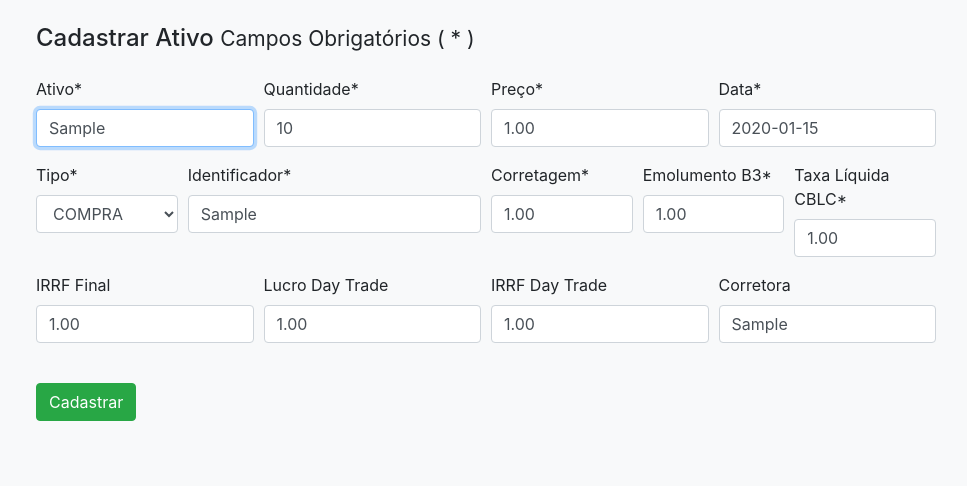
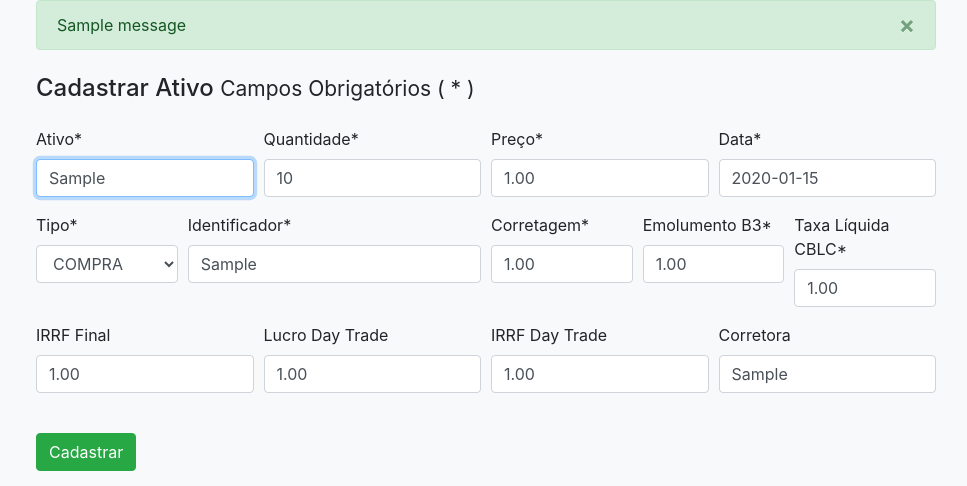
Before and after one commit to alexbarbosa26/wmanage, a Django app: page /editar/ativo/1/ in a window 1280 px wide. Shown: the part 56-542 px from the top of the page, without its empty margins (154-1121 px from the left). Run offline with Django 3.2, Linux system fonts and the light colour scheme; a user stored in the database is signed in; tables that the repository leaves empty hold one stand-in row (values such as "Sample post"); one stand-in notice (Sample message) is shown; some libraries are stand-ins or nearby versions.

Commit message:
first commit

```diff
--- a/requirements.txt
+++ b/requirements.txt
@@ -3,6 +3,7 @@ django-allauth==0.44.0
 django-crispy-forms==1.10.0
 django-environ==0.4.5
 django-bootstrap4==2.3.1
+django-bootstrap-datepicker==1.4.0
 django-bootstrap-datepicker-plus==3.0.5
 django-widget-tweaks==1.4.8
 django-braces==1.14.0
--- a/templates/base.html
+++ b/templates/base.html
@@ -8,6 +8,8 @@
     {% load static %}
     {% load bootstrap4 %}
     {% bootstrap_css %}
+    {% bootstrap_javascript jquery=True %}
+    {{ form.media }}
     <link rel="stylesheet" type="text/css" href="{% static 'style/signin.css' %}">
     <link rel="stylesheet" type="text/css" href="{% static 'style/stick-footer.css' %}">
     <link rel="stylesheet" type="text/css" href="{% static 'style/dashboard.css' %}">
@@ -123,8 +125,20 @@
     <aside>
       <main class="container" role="main">
         <div class="container-fluid">
-          {% block content %}
-          {% endblock %}
+          {% if messages %}
+          {% for message in messages %}
+          <div class="alert alert-success alert-dismissible fade show" role="alert">
+            {{ message }}
+            <button type="button" class="close" data-dismiss="alert" aria-label="Close">
+              <span aria-hidden="true">&times;</span>
+            </button>
+          </div>
+          {% endfor %}
+        {% endif %}
+        {% block scripts %}
+        {% endblock scripts %}
+        {% block content %}
+        {% endblock %}
         </div>
       </main>
     </aside>
@@ -140,6 +154,5 @@
       feather.replace()
     </script>
     <script src={% static 'js/main.js' %}></script>
-    {% bootstrap_javascript jquery=True %}
     </body>
 </html>
--- a/wmanage/settings/base.py
+++ b/wmanage/settings/base.py
@@ -51,6 +51,7 @@ INSTALLED_APPS = [
     'allauth.socialaccount',
     "crispy_forms",
     'bootstrap4',
+    'bootstrap_datepicker',
     'bootstrap_datepicker_plus',
     'widget_tweaks',
 ]
@@ -163,3 +164,8 @@ MEDIA_URL = '/media/'
 MEDIA_ROOT = BASE_DIR / 'media'
 
 CRISPY_TEMPLATE_PACK = 'bootstrap4'
+
+# Use BOOTSTRAP3 if you are using Bootstrap 3
+BOOTSTRAP4 = {
+    'include_jquery': True,
+}
```
